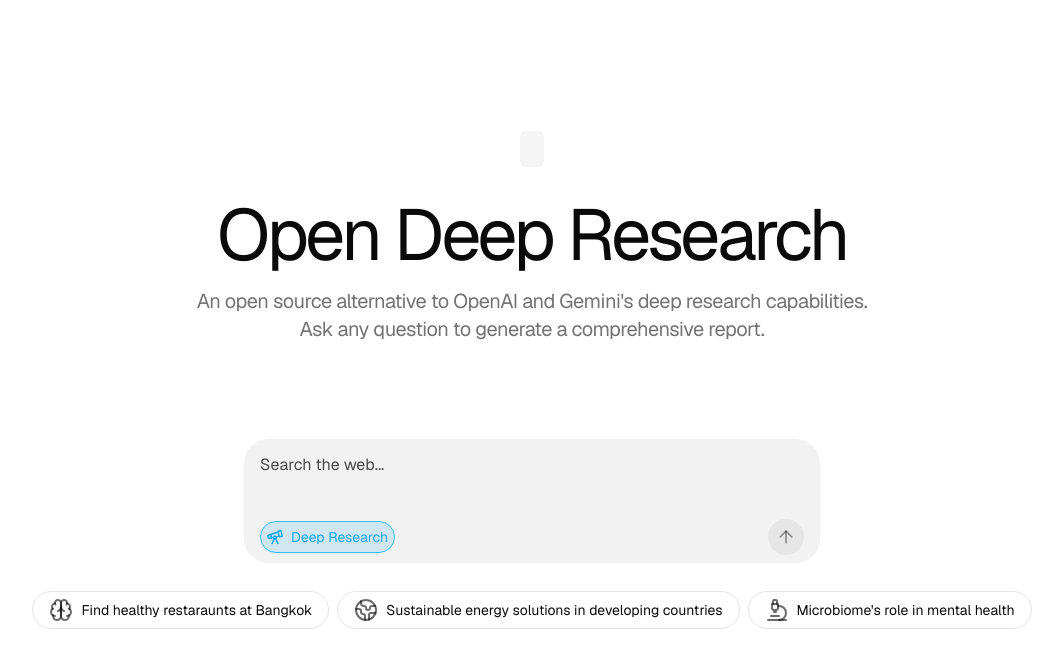
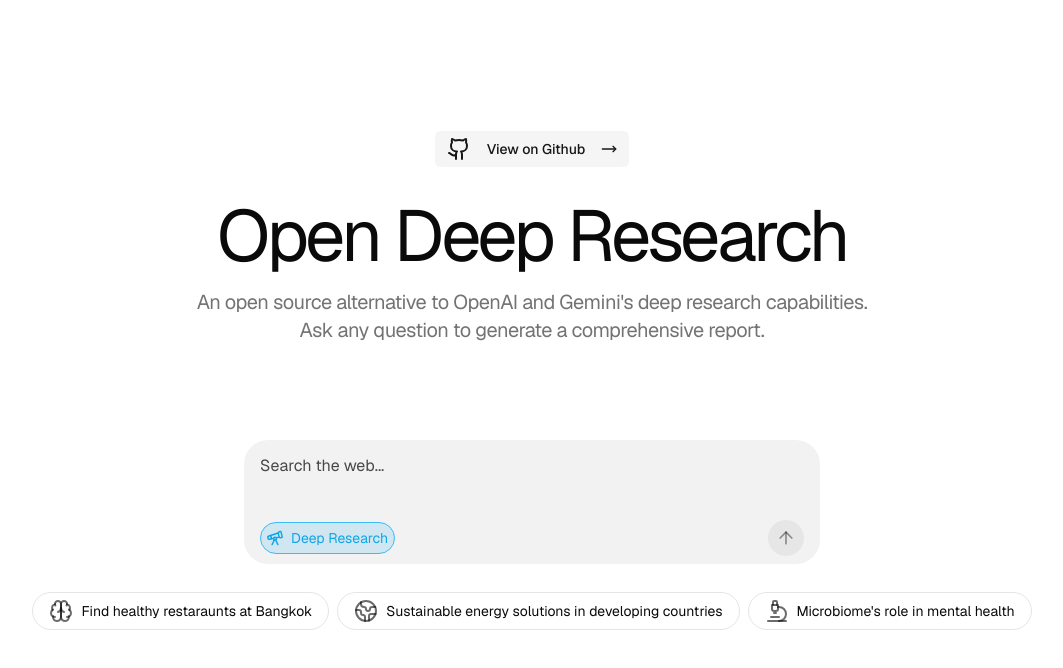
Before and after one commit to Serjobas/free-deep-research, a Next.js app: page / in a window 1280 px wide. Shown: the top 668 px of the page, without its empty margins (108-1171 px from the left). Built offline with nearby package versions, Linux system fonts and the light colour scheme.

Commit message:
Update Hero component: Replace Link with onClick handler for GitHub button

```diff
--- a/src/features/chat/hero.tsx
+++ b/src/features/chat/hero.tsx
@@ -27,11 +27,16 @@
       <div className="container mx-auto">
         <div className="flex gap-8 mb-20 items-center justify-center flex-col">
           <div>
-            <Button asChild variant="secondary" size="sm" className="gap-4">
-              <Link href="https://github.com/Serjobas/odr.dev">
-                <Github /> View on Github
-                <MoveRight className="w-4 h-4" />
-              </Link>
+            <Button
+              variant="secondary"
+              size="sm"
+              className="gap-4"
+              onClick={() =>
+                window.open("https://github.com/serjobas/odr.dev", "_blank")
+              }
+            >
+              <Github /> View on Github
+              <MoveRight className="w-4 h-4" />
             </Button>
           </div>
           <div className="flex gap-4 flex-col">
```
